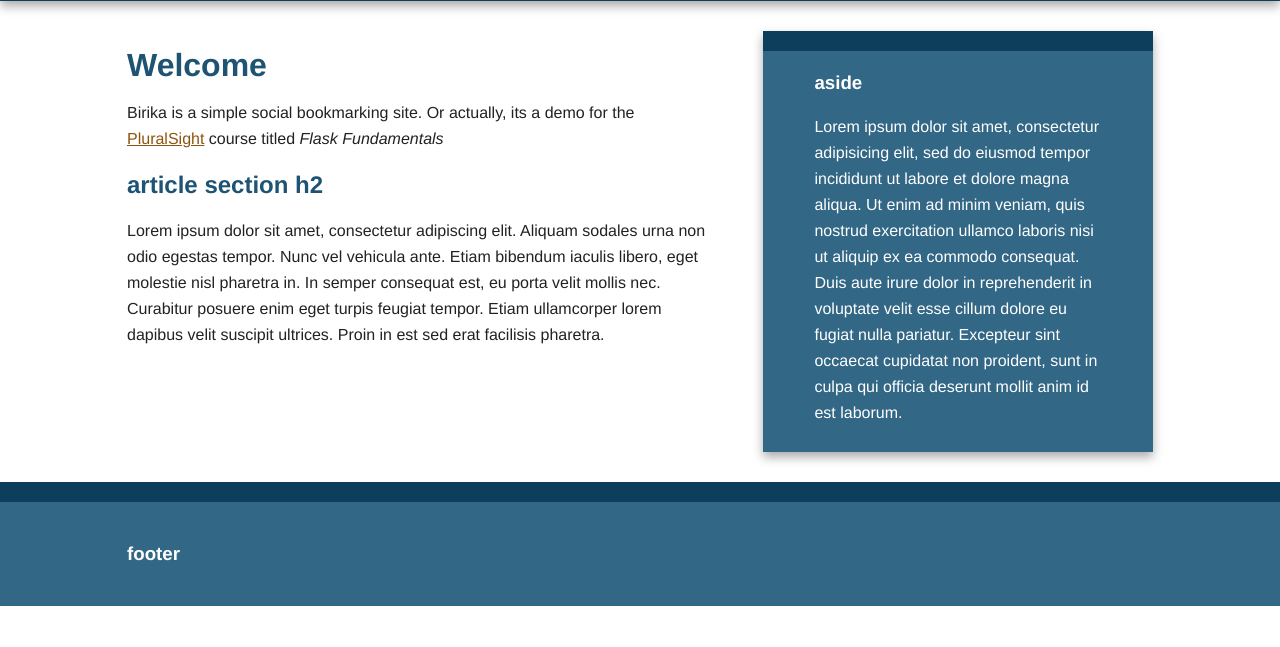
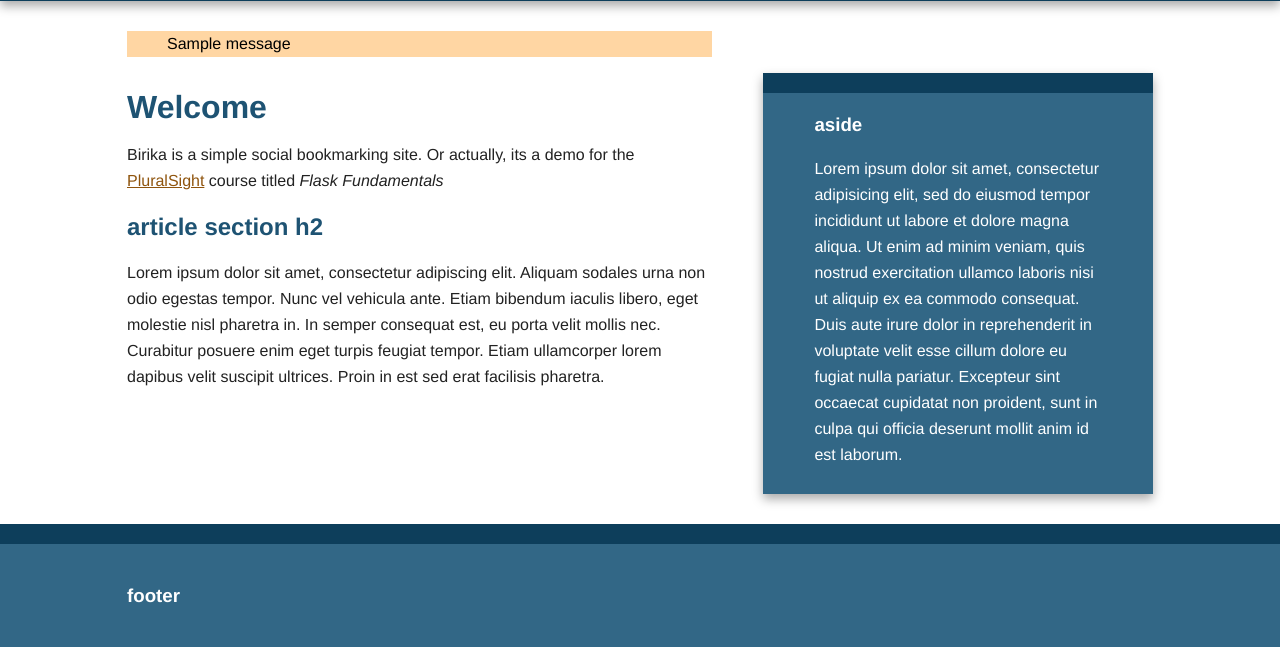
Before and after one commit to TheDancerCodes/Bookmarks-Flask-App, a Flask app: page / in a window 1280 px wide. Shown: the part 95-742 px from the top of the page. Run offline with Flask 2, Linux system fonts and the light colour scheme; one stand-in notice (Sample message) is shown; some libraries are stand-ins or nearby versions.

Commit message:
Session and Message Flashing   + Session obj remembers data between requests.   + Flash message tells user that storing a bookmark succeeded.

```diff
--- a/thermos/static/css/main.css
+++ b/thermos/static/css/main.css
@@ -177,8 +177,25 @@ footer a:visited {
 
 }
 
+/* flashes styling */
 
+.flashes ul{
+    margin: 0 0;
+    background: #FFD6A3;
+    color: #000;
 
+    list-style-type: none;
+    list-style: none;
+}
+
+.flashes ul {
+    background: #FFD6A3;
+    color: #000;
+}
+
+article.flashes {
+    margin-bottom: 1em;
+}
 
 
 
--- a/thermos/templates/base.html
+++ b/thermos/templates/base.html
@@ -30,6 +30,18 @@
         <div class="main-container">
             <div class="main wrapper clearfix">
 
+                <article class="flashes">
+                    {% with messages = get_flashed_messages() %}
+                        {% if messages %}
+                            <ul>
+                                {% for message in messages %}
+                                    <li>{{ message }}</li>
+                                {% endfor %}
+                            </ul>
+                        {% endif %}
+                    {% endwith %}
+                </article>
+
                 {% block content %}
                 {% endblock %}
 
--- a/thermos/thermos.py
+++ b/thermos/thermos.py
@@ -1,15 +1,13 @@
 """This is the main file for our Bookmark App."""
 from datetime import datetime
-from flask import Flask, render_template, request, redirect, url_for
-
-from logging import DEBUG
+from flask import Flask, render_template, request, redirect, url_for, flash
 
 app = Flask(__name__)
-app.logger.setLevel(DEBUG)
-
 bookmarks = []
+app.config['SECRET_KEY'] = '9\xbcl\xeb\x83s\xa5]\xf7 +5c\xbd\xafh)\xfcts\xb2Y\x1f\xbd'
 
 def store_bookmark(url):
+    """Function that stores the bookmarks as dicts in a list."""
     bookmarks.append(dict(
         url = url,
         user = "reindert",
@@ -28,7 +26,7 @@ def add():
     if request.method == "POST":
         url = request.form['url']
         store_bookmark(url)
-        app.logger.debug('stored url: ' + url)
+        flash("Stored Bookmark '{}'".format(url))
         return redirect(url_for('index'))
     return render_template('add.html')
 
```
